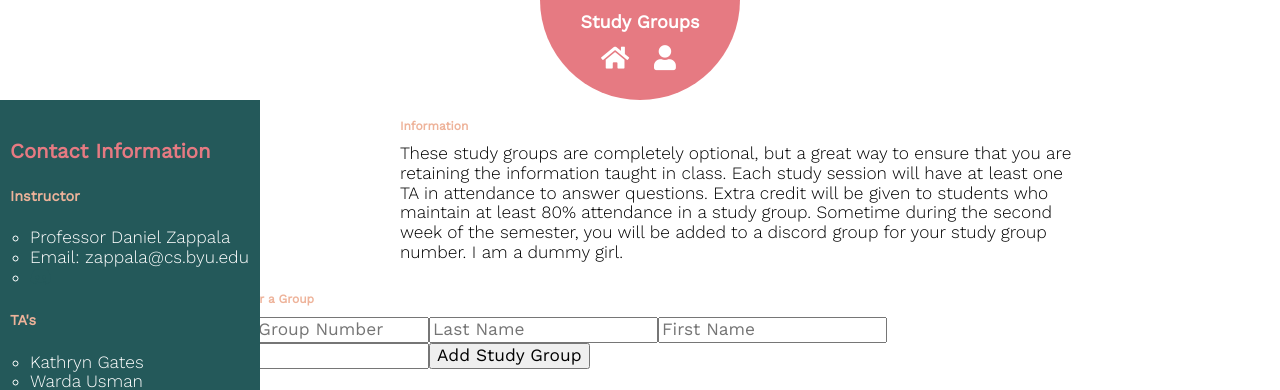
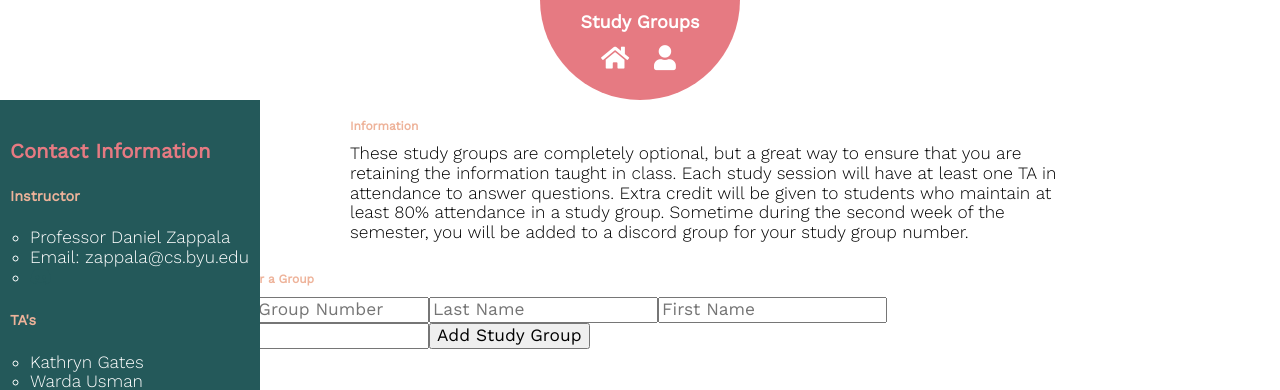
Before and after one commit to elliking1/cp5, a Vue app in the folder front-end/: page / in a window 1280 px wide. Shown: the top 390 px of the page. Built offline with nearby package versions, Linux system fonts and the light colour scheme; no server answers.

Commit message:
Update Home.vue

```diff
--- a/front-end/src/views/Home.vue
+++ b/front-end/src/views/Home.vue
@@ -8,7 +8,6 @@
       be given to students who maintain at least 80% attendance in a study group. Sometime
       during the second week of the semester, you will be added to a discord group for
       your study group number.
-      I am a dummy girl.
       <br><br>
    </div>
       <h2>Sign up for a Group</h2>
@@ -99,6 +98,6 @@ export default {
 <style>
 #info {
    padding-top: 110px;
-   margin-left: 200px;
+   margin-left: 150px;
 }
 </style>
```
